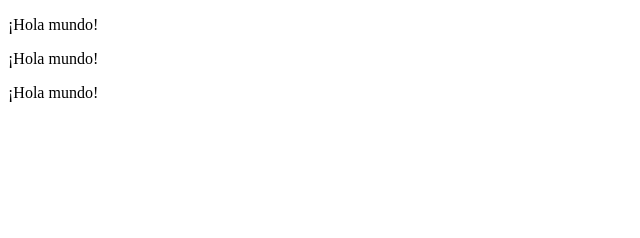
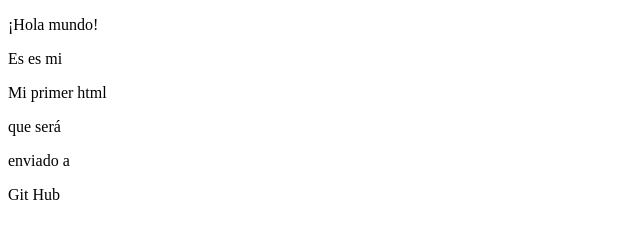
Before and after one commit to Coda3/neo, a plain HTML site: page index.html in a window 1280 px wide. Shown: the whole page, without its empty margins (0-640 px from the left). Drawn offline with Linux system fonts and the light colour scheme.

Commit message:
Seis lineas en el body

```diff
--- a/index.html
+++ b/index.html
@@ -5,7 +5,10 @@
     </head>
     <body>
         <p>¡Hola mundo!</p>
-        <p>¡Hola mundo!</p>
-        <p>¡Hola mundo!</p>
+        <p>Es es mi</p>
+        <p>Mi primer html</p>
+        <p>que será</p>
+        <p>enviado a</p>
+        <p>Git Hub</p>
     </body>
 </html>
```
